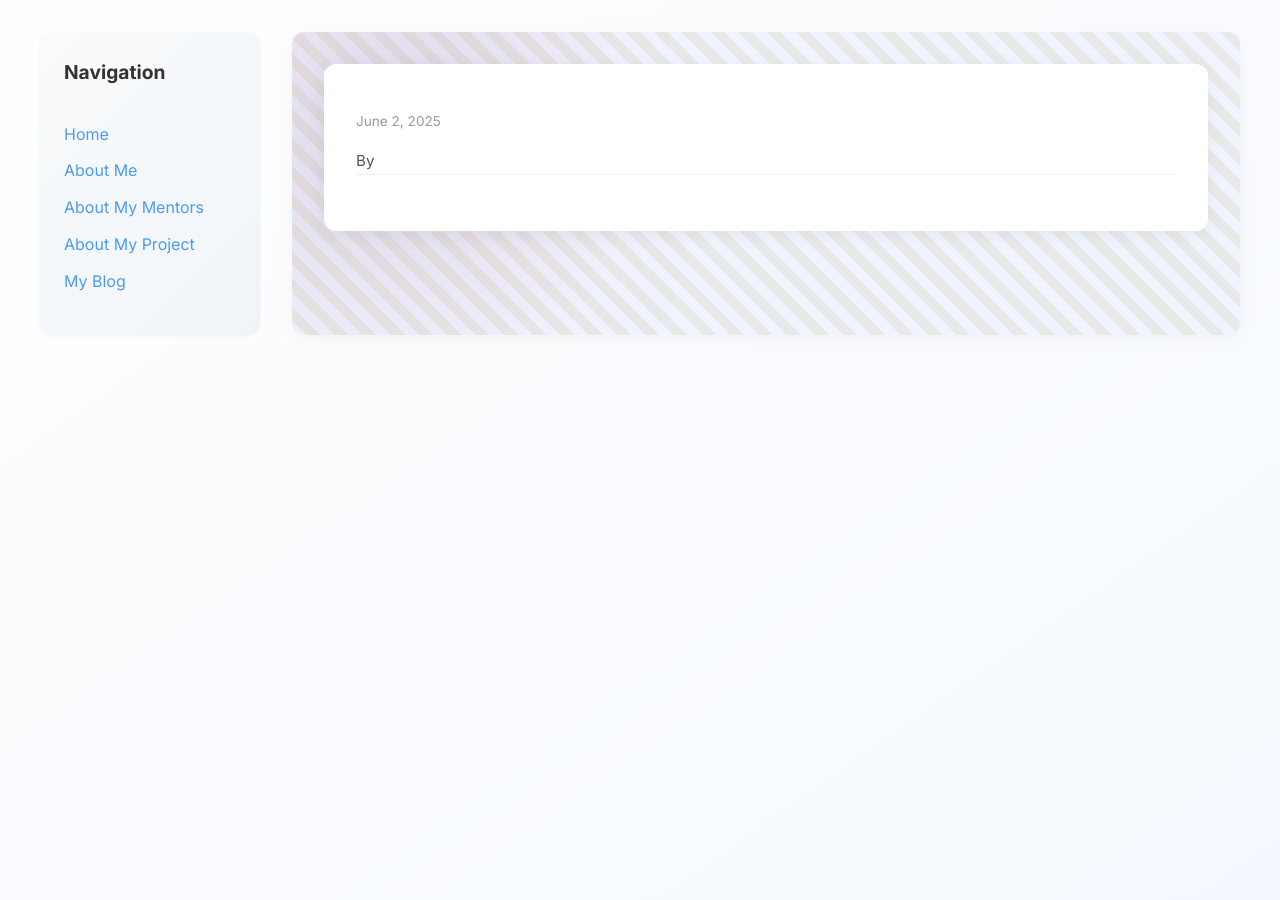
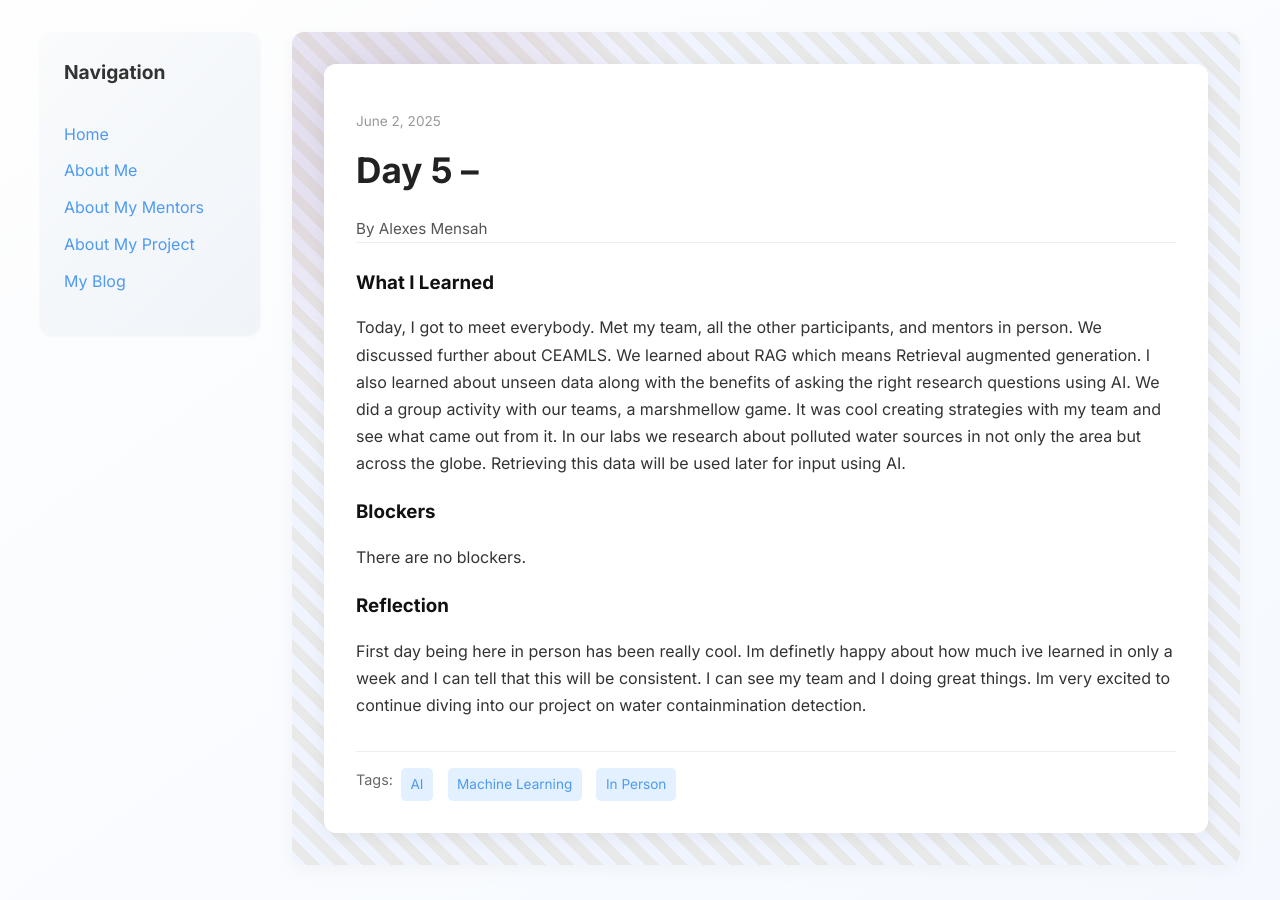
Before and after one commit to alexes22/alexes22.github.io, a Jekyll site: the page built from _posts/2025-06-02-day-5.md, in a window 1280 px wide. Built offline with Jekyll 4.4.1, drawn with Linux system fonts in a browser that asks for light colours; our own code applies the rules of GitHub Pages for plain Markdown files.

Commit message:
Update 2025-06-02-day-5.md

```diff
--- a/_posts/2025-06-02-day-5.md
+++ b/_posts/2025-06-02-day-5.md
@@ -4,7 +4,7 @@
 date: 2025-06-2
 author: Alexes Mensah
 permalink: /day5.html
-tags: ["AI","Machine Learning" "In Person" ]
+tags: ["AI","Machine Learning", "In Person" ]
 
 what_i_learned: |
   Today, I got to meet everybody. Met my team, all the other participants, and mentors in person. We discussed further about CEAMLS. We learned about RAG which means Retrieval augmented generation. I also learned about unseen data along with the benefits of asking the right research questions using AI. We did a group activity with our teams, a marshmellow game. It was cool creating strategies with my team and see what came out from it. In our labs we research about polluted water sources in not only the area but across the globe. Retrieving this data will be used later for input using AI.
```
